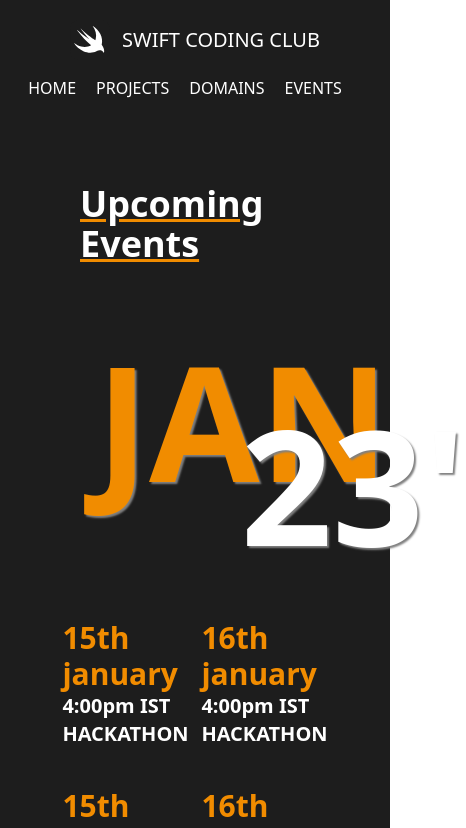
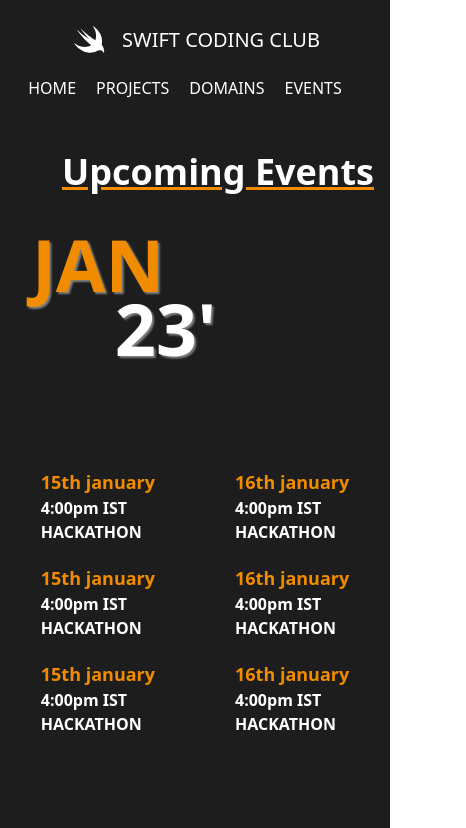
Before and after one commit to SCC-SRM/SCCWebsite, a React (Vite) app: page /events in a window 390 px wide. Shown: the top 828 px of the page, 466 px wide, since content can reach past the window. Built offline with nearby package versions, Linux system fonts and the light colour scheme.

Commit message:
make event responsive

```diff
--- a/package.json
+++ b/package.json
@@ -7,7 +7,7 @@
   "scripts": {
     "predeploy": "npm run build",
     "deploy": "gh-pages -d build",
-    "dev": "vite",
+    "dev": "vite --host",
     "build": "vite build",
     "preview": "vite preview"
   },
--- a/src/components/events/EventPageCard.jsx
+++ b/src/components/events/EventPageCard.jsx
@@ -3,38 +3,37 @@ import React from "react";
 export default function EventPageCard({ Month, Date, Event }) {
   return (
     <div>
-      <div className="relative p-4 top-5 min-h-screen">
+      <div className="relative p-4 top-5  min-h-screen">
         <span
-          className="font-helvetica font-bold  text-custommonth absolute"
-          style={{ textShadow: "2px 2px 2px grey", fontSize: "10rem" }}
+          className="font-helvetica font-bold text-custommonth absolute text-7xl sm:text-8xl md:text-9xl lg:text-10xl xl:text-11xl 2xl:text-12xl "
+          style={{ textShadow: "2px 2px 2px grey" }}
         >
           {Month}
         </span>
+
         <span
-          className="font-helvetica font-bold  text-white  absolute top-20 left-12 translate-x-1/2"
-          style={{ textShadow: "2px 2px 2px grey", fontSize: "10rem" }}
+          className="font-helvetica font-bold text-white absolute top-20 left-12 translate-x-1/2 text-7xl sm:text-8xl md:text-9xl lg:text-10xl xl:text-11xl 2xl:text-12xl "
+          style={{ textShadow: "2px 2px 2px grey" }}
         >
           {Date}
         </span>
+
         <div className="flex justify-center items-center">
-          <div
-            className="relative top-80 gap-y-10 grid grid-cols-2 gap-x-20 "
-            style={{ maxWidth: "fit-content" }}
-          >
+          <div className="relative top-60   gap-y-5 grid grid-cols-2 gap-x-20 max-w-full sm:max-w-lg md:max-w-xl lg:max-w-3xl xl:max-w-4xl">
             {Event.map((element) => (
               <span
-                className="font-helvetica inline-block w-auto justify-self-center"
+                className="font-helvetica inline-block w-auto justify-self-center text-sm sm:text-base md:text-lg lg:text-xl xl:text-2xl"
                 style={{ maxWidth: "fit-content" }}
               >
-                <p className="font-helvetica font-bold text-3xl text-custommonth">
+                <p className="font-helvetica font-bold text-lg sm:text-2xl md:text-3xl lg:text-3xl xl:text-3xl text-custommonth">
                   {element.date}
                   <br />
                 </p>
-                <p className="font-helvetica font-bold text-xl text-white">
+                <p className="font-helvetica font-bold text-base sm:text-lg md:text-xl lg:text-xl xl:text-xl text-white">
                   {element.time}
                   <br />
                 </p>
-                <p className="font-helvetica font-bold text-xl text-white">
+                <p className="font-helvetica font-bold text-base sm:text-lg md:text-xl lg:text-xl xl:text-xl text-white">
                   {element.event}
                   <br />
                 </p>
--- a/src/components/events/Events.jsx
+++ b/src/components/events/Events.jsx
@@ -1,24 +1,26 @@
+
 import React from "react";
 import EventPageCard from "./EventPageCard";
 import EventPageData from "./EventPageData";
 
 function Events() {
   return (
-    <div className="min-h-screen  px-20 py-16">
+    <div className="min-h-screen px-4 py-8 sm:px-6 lg:px-8">
       <div className="flex p-0">
-        <span className="font-bold text-4xl text-underline-offset: 8px underline decoration-[#F18C00] text-white ml-auto ">
+        <h1 className="font-bold text-4xl underline  decoration-[#F18C00] ml-auto">
           Upcoming Events
-        </span>
+        </h1>
       </div>
-      <div>
+
         {EventPageData.map((element) => (
           <EventPageCard
+            key={element.Date}
             Month={element.Month}
             Date={element.Date}
             Event={element.Event}
           />
         ))}
-      </div>
+
     </div>
   );
 }
--- a/src/components/events/index.css
+++ /dev/null
@@ -1,13 +0,0 @@
-body {
-  background-color: #1d1d1f;
-  padding: 0;
-  margin: 0;
-}
-
-.header {
-  padding: 1rem;
-}
-
-.grid {
-  justify-content: center;
-}
```
Also changed, not shown: 1 other file (tests, documents, lock files or other folders).
